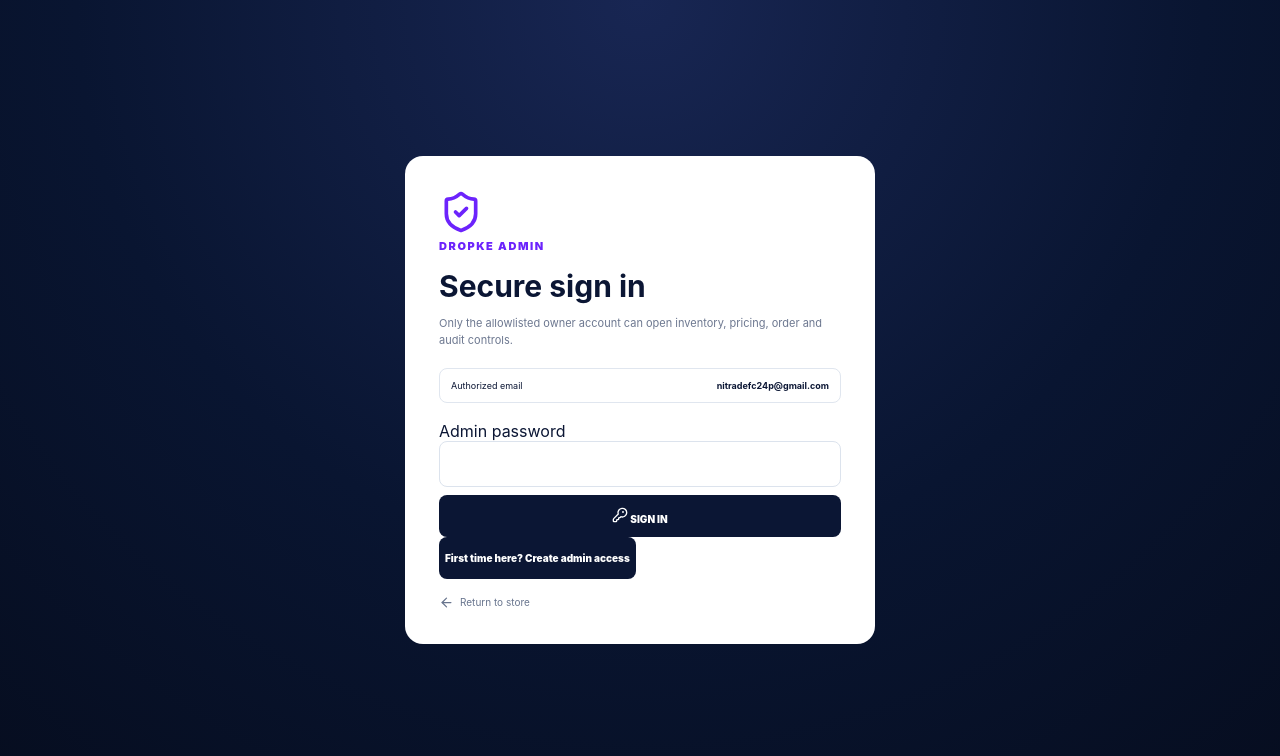
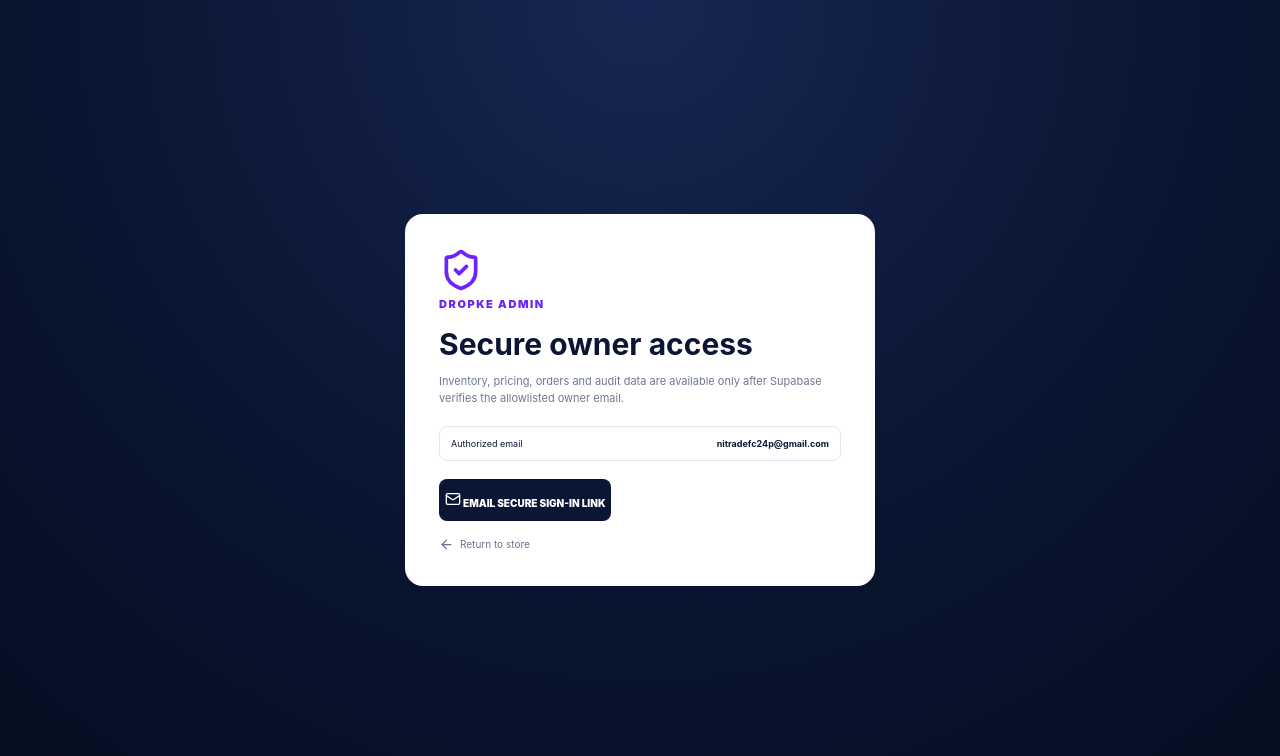
Before and after one commit to ryanair000/dropke, a Next.js app: page /admin in a window 1280 px wide. Shown: the top 756 px of the page. Built offline with nearby package versions, Linux system fonts and the light colour scheme; no server answers.

Commit message:
Use owner-email magic link for secure admin bootstrap

```diff
--- a/components/AdminAccess.tsx
+++ b/components/AdminAccess.tsx
@@ -1,7 +1,7 @@
 'use client';
 
 import { useEffect, useState } from 'react';
-import { ArrowLeft, KeyRound, ShieldCheck } from 'lucide-react';
+import { ArrowLeft, Mail, ShieldCheck } from 'lucide-react';
 import AdminDashboard from '@/components/AdminDashboard';
 import { OWNER_ADMIN_EMAIL } from '@/lib/config';
 import { getBrowserSupabase } from '@/lib/supabase/browser';
@@ -9,8 +9,6 @@ import { getBrowserSupabase } from '@/lib/supabase/browser';
 export default function AdminAccess() {
   const [ready, setReady] = useState(false);
   const [signedIn, setSignedIn] = useState(false);
-  const [mode, setMode] = useState<'signin' | 'setup'>('signin');
-  const [password, setPassword] = useState('');
   const [busy, setBusy] = useState(false);
   const [message, setMessage] = useState('');
 
@@ -38,34 +36,21 @@ export default function AdminAccess() {
     }
   }, []);
 
-  async function submit(event: React.FormEvent) {
-    event.preventDefault();
+  async function sendSecureLink() {
+    setBusy(true);
     setMessage('');
-    if (password.length < 12) {
-      setMessage('Use at least 12 characters for the admin password.');
-      return;
-    }
-    setBusy(true);
     try {
-      const supabase = getBrowserSupabase();
-      if (mode === 'signin') {
-        const { error } = await supabase.auth.signInWithPassword({ email: OWNER_ADMIN_EMAIL, password });
-        if (error) throw error;
-      } else {
-        const { data, error } = await supabase.auth.signUp({
-          email: OWNER_ADMIN_EMAIL,
-          password,
-          options: { emailRedirectTo: `${window.location.origin}/admin` },
-        });
-        if (error) throw error;
-        if (!data.session) {
-          setPassword('');
-          setMode('signin');
-          setMessage('Admin account created. Confirm the email Supabase sends you, then return here and sign in.');
-        }
-      }
+      const { error } = await getBrowserSupabase().auth.signInWithOtp({
+        email: OWNER_ADMIN_EMAIL,
+        options: {
+          emailRedirectTo: `${window.location.origin}/admin`,
+          shouldCreateUser: true,
+        },
+      });
+      if (error) throw error;
+      setMessage('Secure sign-in link sent to the owner email. Open that email to continue.');
     } catch (error) {
-      setMessage(error instanceof Error ? error.message : 'Admin sign-in failed.');
+      setMessage(error instanceof Error ? error.message : 'Could not send the secure sign-in link.');
     } finally {
       setBusy(false);
     }
@@ -82,20 +67,11 @@ export default function AdminAccess() {
       <section>
         <ShieldCheck size={44} />
         <p className="eyebrow dark">DROPKE ADMIN</p>
-        <h1>{mode === 'signin' ? 'Secure sign in' : 'First-time admin setup'}</h1>
-        <p>Only the allowlisted owner account can open inventory, pricing, order and audit controls.</p>
+        <h1>Secure owner access</h1>
+        <p>Inventory, pricing, orders and audit data are available only after Supabase verifies the allowlisted owner email.</p>
         <div className="admin-security-row"><span>Authorized email</span><strong>{OWNER_ADMIN_EMAIL}</strong></div>
-        <form onSubmit={submit}>
-          <label>
-            <span>Admin password</span>
-            <input type="password" autoComplete={mode === 'signin' ? 'current-password' : 'new-password'} value={password} onChange={(event) => setPassword(event.target.value)} minLength={12} required />
-          </label>
-          <button disabled={busy}><KeyRound size={16} /> {busy ? 'PLEASE WAIT…' : mode === 'signin' ? 'SIGN IN' : 'CREATE ADMIN ACCESS'}</button>
-        </form>
+        <button type="button" disabled={busy} onClick={sendSecureLink}><Mail size={16} /> {busy ? 'SENDING…' : 'EMAIL SECURE SIGN-IN LINK'}</button>
         {message && <div className="admin-message">{message}</div>}
-        <button className="admin-mode-switch" type="button" onClick={() => { setMode(mode === 'signin' ? 'setup' : 'signin'); setMessage(''); setPassword(''); }}>
-          {mode === 'signin' ? 'First time here? Create admin access' : 'Already set up? Sign in instead'}
-        </button>
         <a href="/"><ArrowLeft size={15} /> Return to store</a>
       </section>
     </main>
```
